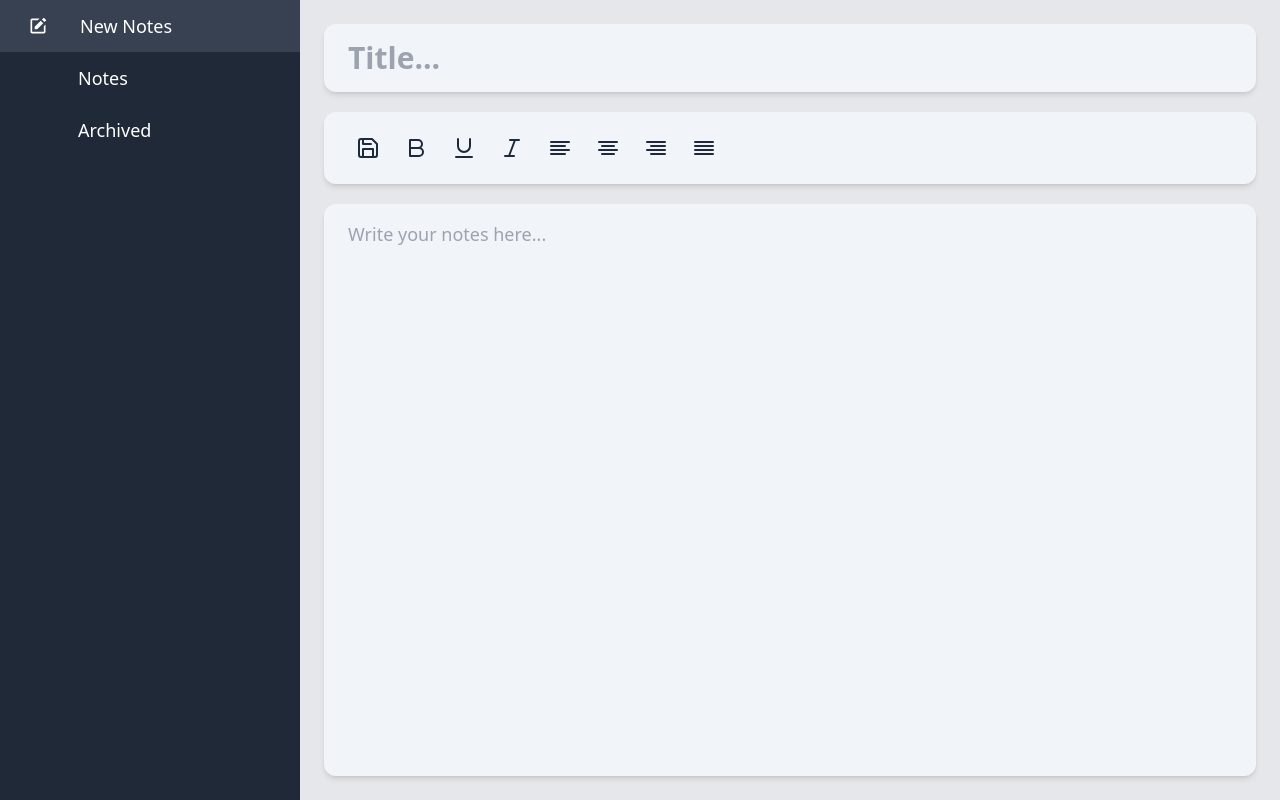
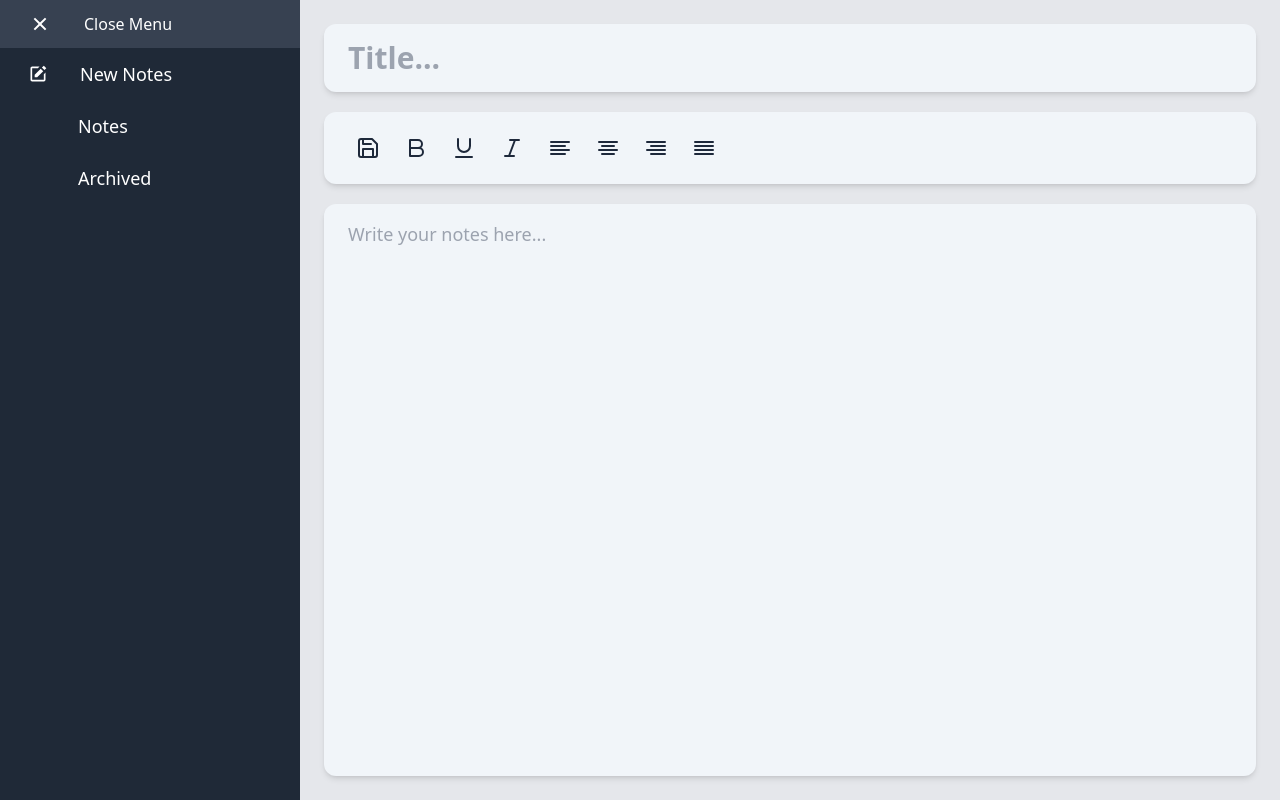
Before and after one commit to farkhanmhd/notes-app, a React (Vite) app: page /notes/new in a window 1280 px wide. Built offline with nearby package versions, Linux system fonts and the light colour scheme; some icons are missing.

Commit message:
navbar can be toggled

```diff
--- a/src/App.jsx
+++ b/src/App.jsx
@@ -1,3 +1,4 @@
+import { useState, useEffect } from "react";
 import { Routes, Route, useLocation, Navigate } from "react-router-dom";
 import Navigation from "./components/Navigation/Navigation";
 import NotesPage from "./pages/NotesPage";
@@ -8,6 +9,12 @@ import NotFoundPage from "./pages/NotFoundPage";
 
 const App = () => {
   const location = useLocation();
+  const [navOpen, setNavOpen] = useState(false);
+
+  useEffect(() => {
+    const windowWidth = window.innerWidth;
+    setNavOpen(windowWidth < 1024 ? false : true);
+  }, []);
 
   if (location.pathname === "/") return <Navigate to="/notes" />;
 
@@ -17,10 +24,22 @@ const App = () => {
 
   return (
     <>
-      <div className="bg-gray-200 w-screen min-h-screen text-white pl-[75px] lg:pl-[300px]">
+      <div
+        className={`bg-gray-200 w-screen min-h-screen text-white ${
+          navOpen ? "pl-[300px]" : "pl-[75px]"
+        } duration-[250ms]`}
+      >
         {isRouteMatched ? (
           <>
-            <Navigation />
+            <Navigation
+              navState={navOpen}
+              setNav={() => setNavOpen(!navOpen)}
+            />
+            <div
+              className={
+                navOpen ? "w-[calc(100vw - 300px)]" : "w-[calc(100vw - 75px)]"
+              }
+            >
               <Routes>
                 <Route path="/notes" element={<NotesPage />} />
                 <Route path="/notes/new" element={<NewNotesPage />} />
@@ -29,6 +48,7 @@ const App = () => {
                 <Route path="/notes/:id" element={<NotesDetailPage />} />
                 <Route path="/archived/:id" element={<NotesDetailPage />} />
               </Routes>
+            </div>
           </>
         ) : (
           <>
--- a/src/components/Navigation/Navigation.jsx
+++ b/src/components/Navigation/Navigation.jsx
@@ -1,11 +1,33 @@
 import NavigationLinks from "./NavigationLinks";
+import { RiMenu2Fill, RiCloseLine } from "react-icons/ri";
+import PropTypes from "prop-types";
 
-const Navigation = () => {
+const Navigation = ({ navState, setNav }) => {
   return (
-    <aside className="bg-gray-800 fixed top-0 left-0 bottom-0 w-[75px] lg:w-[300px] overflow-hidden z-50 duration-[250ms]">
+    <aside
+      className={`bg-gray-800 fixed top-0 left-0 bottom-0 ${
+        navState ? "w-[300px]" : "w-[75px]"
+      } overflow-hidden z-50 duration-[250ms]`}
+    >
+      <button
+        onClick={setNav}
+        className="w-[300px] px-7 py-3 flex items-center hover:bg-gray-700 duration-200"
+      >
+        {navState ? (
+          <RiCloseLine className="text-2xl mr-8" />
+        ) : (
+          <RiMenu2Fill className="text-xl mr-8" />
+        )}
+        Close Menu
+      </button>
       <NavigationLinks />
     </aside>
   );
 };
 
+Navigation.propTypes = {
+  navState: PropTypes.bool,
+  setNav: PropTypes.func,
+};
+
 export default Navigation;
--- a/src/components/Notes/NotesControl.jsx
+++ b/src/components/Notes/NotesControl.jsx
@@ -1,4 +1,5 @@
 import ControlButton from "../ControlButton";
+import { BiSolidEdit } from "react-icons/bi";
 import {
   FiSave,
   FiBold,
@@ -21,6 +22,7 @@ const NotesControl = ({
   onRightAlign,
   onJustifyAlign,
   controlState,
+  editNote,
 }) => {
   return (
     <div
@@ -28,9 +30,15 @@ const NotesControl = ({
         !controlState ? "text-slate-800" : "text-slate-500"
       } shadow-md`}
     >
-      <ControlButton onClick={onSave} controlState={controlState}>
-        <FiSave />
-      </ControlButton>
+      {controlState ? (
+        <ControlButton controlState={!controlState}>
+          <BiSolidEdit onClick={editNote} className="text-slate-800" />
+        </ControlButton>
+      ) : (
+        <ControlButton>
+          <FiSave onClick={onSave} controlState={controlState} />
+        </ControlButton>
+      )}
       <ControlButton onClick={onBold} controlState={controlState}>
         <FiBold />
       </ControlButton>
@@ -66,6 +74,7 @@ NotesControl.propTypes = {
   onRightAlign: PropTypes.func,
   onJustifyAlign: PropTypes.func,
   controlState: PropTypes.bool.isRequired,
+  editNote: PropTypes.func,
 };
 
 export default NotesControl;
--- a/src/components/Notes/NotesDetail.jsx
+++ b/src/components/Notes/NotesDetail.jsx
@@ -10,8 +10,9 @@ import PropTypes from "prop-types";
 const NotesDetail = ({ mode, id = "" }) => {
   const [title, setTitle] = useState("");
   const [body, setBody] = useState("");
-  const { addNewNote, openNote } = useNotes();
+  const { addNewNote, openNote, noteEdit } = useNotes();
   const navigate = useNavigate();
+  const [editState, setEditState] = useState(false);
 
   useEffect(() => {
     if (mode === "view") {
@@ -26,6 +27,12 @@ const NotesDetail = ({ mode, id = "" }) => {
     }
   }, [id, mode, openNote, navigate]);
 
+  useEffect(() => {
+    if (mode === "edit") {
+      setEditState(true);
+    }
+  }, [mode]);
+
   const titleChange = (event) => {
     setTitle(event.target.value);
   };
@@ -34,6 +41,11 @@ const NotesDetail = ({ mode, id = "" }) => {
   };
 
   const onSave = () => {
+    if (mode === "view") {
+      noteEdit({ id, title, body });
+      setEditState(false);
+      return;
+    }
     addNewNote({ title, body });
     navigate("/notes");
   };
@@ -64,12 +76,14 @@ const NotesDetail = ({ mode, id = "" }) => {
   const onRightAlign = () => textFormatter("Right");
   const onJustifyAlign = () => textFormatter("Full");
 
+  const editNote = () => setEditState(true);
+
   return (
     <div className="new-note p-6 w-[calc(100vw - 75px)] lg:w-[calc(100vw - 300px)] h-screen flex flex-col gap-5">
       <NotesTitleInput
         onChange={titleChange}
         title={title}
-        disabled={mode === "edit" ? false : true}
+        disabled={editState ? false : true}
       />
       <NotesControl
         onSave={onSave}
@@ -80,12 +94,10 @@ const NotesDetail = ({ mode, id = "" }) => {
         onCenterAlgin={onCenterAlign}
         onRightAlign={onRightAlign}
         onJustifyAlign={onJustifyAlign}
-        controlState={mode === "edit" ? false : true}
+        controlState={editState ? false : true}
+        editNote={editNote}
       />
-      <NotesBody
-        onInput={bodyChange}
-        editState={mode === "edit" ? true : false}
-      >
+      <NotesBody onInput={bodyChange} editState={editState ? true : false}>
         {parser(body)}
       </NotesBody>
     </div>
--- a/src/components/Notes/NotesList.jsx
+++ b/src/components/Notes/NotesList.jsx
@@ -5,7 +5,7 @@ import SearchBar from "../Search/SearchBar";
 import { useState, useEffect } from "react";
 import { useNotes } from "../../context/NotesContext";
 
-const NotesList = ({ notes, type }) => {
+const NotesList = ({ notes, type, navState }) => {
   const [notesObj, setNotesObj] = useState([]);
   const [searchTerm, setSearchTerm] = useState("");
   const [searchParams, setSearchParams] = useSearchParams();
@@ -39,7 +39,7 @@ const NotesList = ({ notes, type }) => {
   }, [searchTerm, notes, searchNote]);
 
   return (
-    <div className="w-[calc(100vw - 75px)] lg:w-[calc(100vw - 300px)] p-10 flex flex-col gap-10 min-h-screen">
+    <div className={`w-full p-10 flex flex-col gap-10 min-h-screen`}>
       {notes.length > 0 && (
         <h2 className="text-4xl text-gray-800 font-bold">
           {type === "archived" ? "Archived Notes List" : "Notes List"}
--- a/src/context/NotesContext.jsx
+++ b/src/context/NotesContext.jsx
@@ -8,6 +8,7 @@ import {
   getArchivedNotes,
   unarchiveNote,
   deleteNote,
+  editNote,
 } from "../utils/local-data";
 import PropTypes from "prop-types";
 
@@ -61,6 +62,12 @@ const NotesProvider = ({ children }) => {
     return foundedNote;
   };
 
+  const noteEdit = ({ id, title, body }) => {
+    let editedNote = getNote(id);
+    editedNote = editNote({ id, title, body });
+    return editedNote;
+  };
+
   return (
     <NotesContext.Provider
       value={{
@@ -74,6 +81,7 @@ const NotesProvider = ({ children }) => {
         noteUnArchive,
         noteDelete,
         searchNote,
+        noteEdit,
       }}
     >
       {children}
```
Lines whose indentation alone changed are shown as unchanged.
